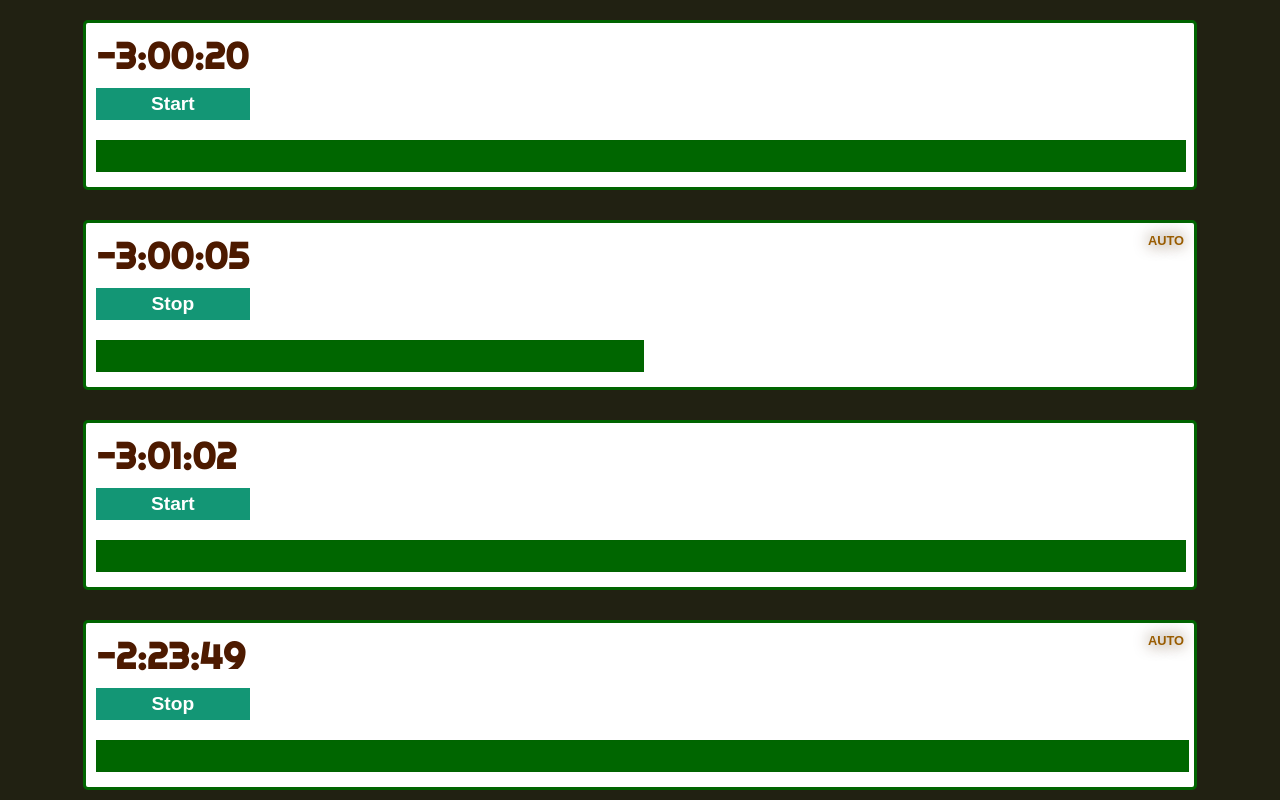
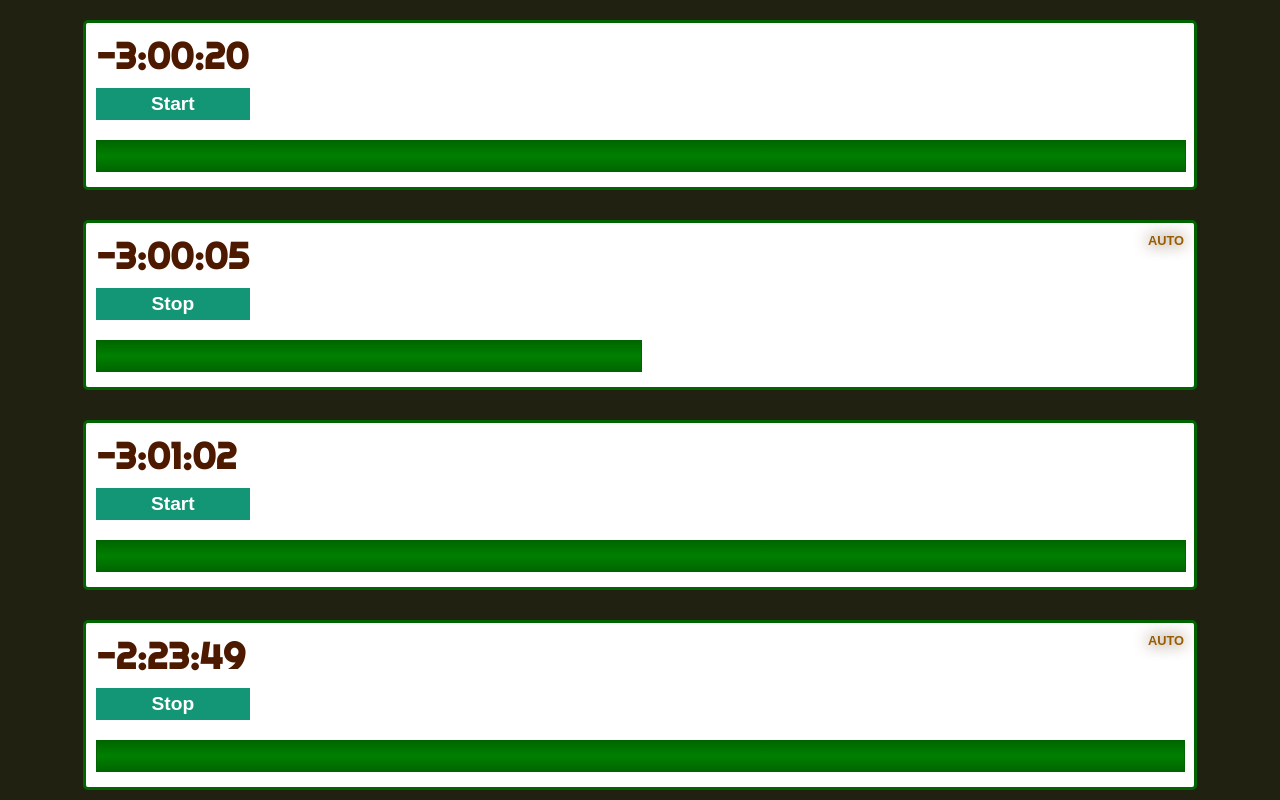
Before and after one commit to we5a/template8, a plain HTML site: page index.html in a window 1280 px wide. Drawn offline with Linux system fonts and the light colour scheme.

Commit message:
bar length bug fix

```diff
--- a/main.css
+++ b/main.css
@@ -64,7 +64,7 @@ body {
 .bar {
     width: 100%;
     height: 30px;
-    background-color:#006600;
+    background: linear-gradient(180deg, #006600 0%, #008000 50%, #006600 100%);
     border: 1px solid darkgreen;
 }
 
--- a/main.js
+++ b/main.js
@@ -88,11 +88,9 @@ class Timer {
         this.interval = setInterval(() => {
             this.countObject = new Date(this.countObject.valueOf() - this.updateInterval);
             let date = this.parseDateObj(this.countObject);
-            const allWidth = Math.round(container.offsetWidth * 0.853);
-            const currentWidht = this.bar.offsetWidth;
             const percent = (this.countObject.valueOf() / this.msDate).toFixed(6);
 
-            this.bar.style.width = allWidth * percent + 'px';
+             this.bar.style.width = 100 * percent + '%';
 
             if (this.countObject.valueOf() < 0) {
                 clearInterval(this.interval);
@@ -105,8 +103,7 @@ class Timer {
 
                 if (this.sign) this.sign.remove();
 
-                this.bar.style.width = allWidth + 'px';
-
+                this.bar.style.width = 100 + '%';
                 this.out = this.createOutSign();
                 this.timer.append(this.out);
 
```
